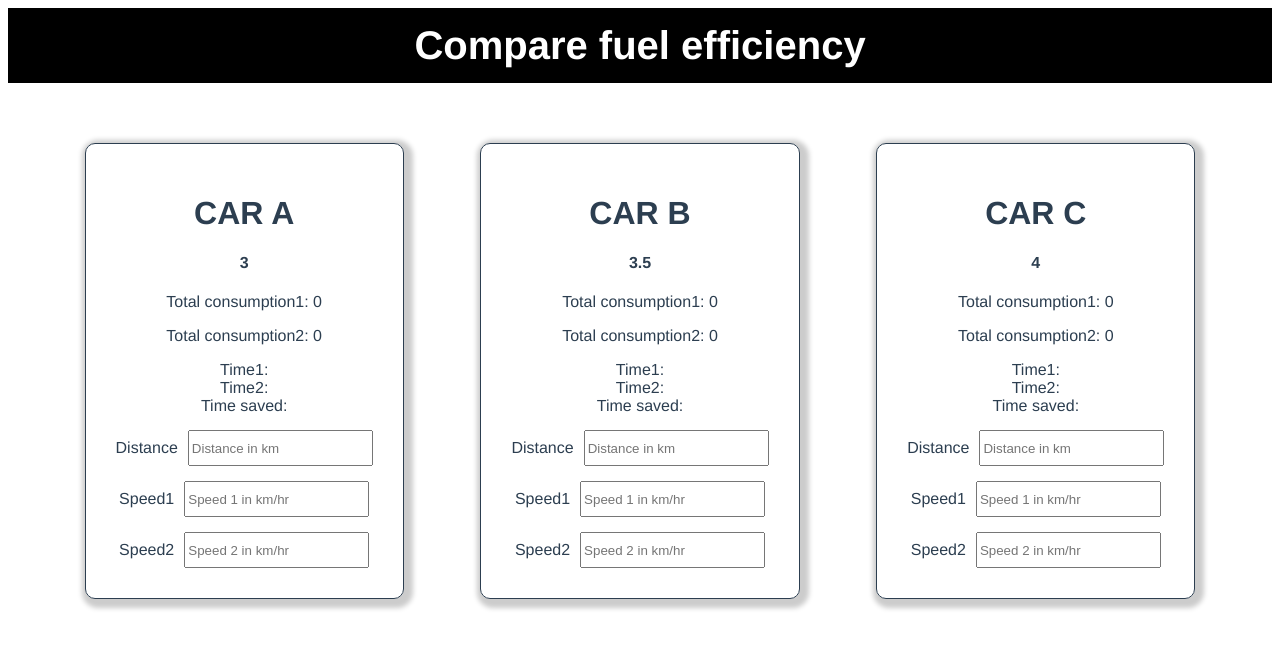
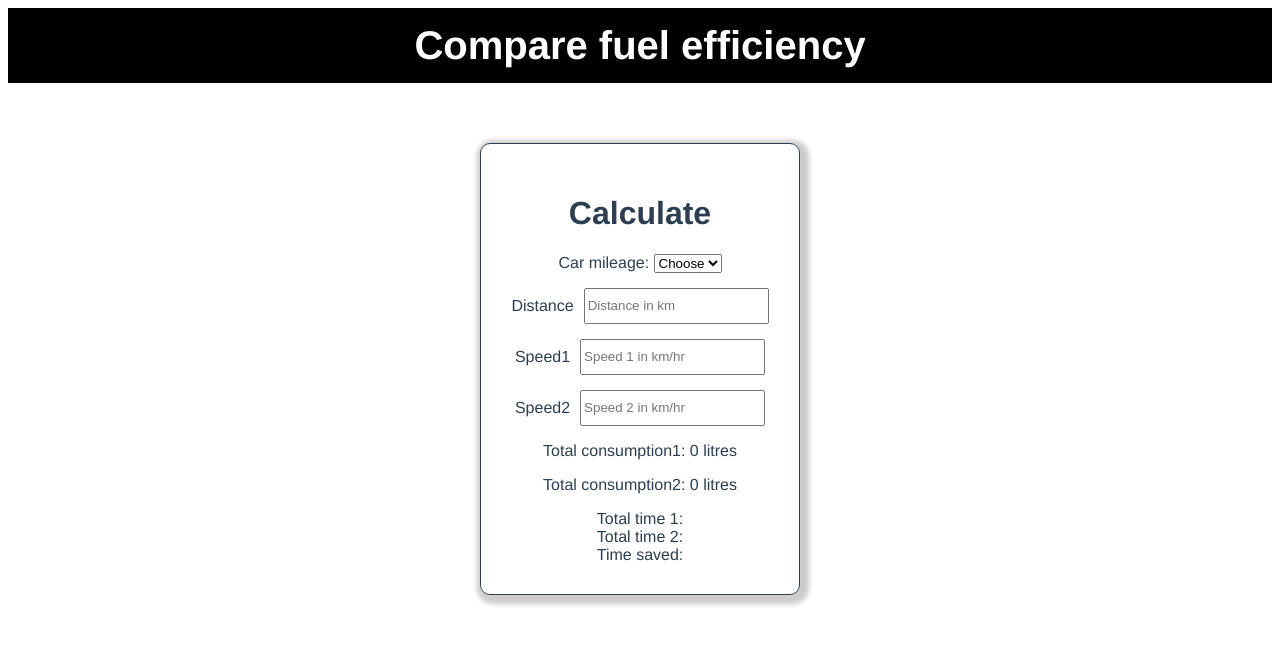
Before and after one commit to kecyGaurab/automotive-app, a Vue app: page / in a window 1280 px wide. Shown: the top 648 px of the page. Built offline with nearby package versions, Linux system fonts and the light colour scheme.

Commit message:
add simple number validation

```diff
--- a/src/App.vue
+++ b/src/App.vue
@@ -5,9 +5,7 @@
   </nav>
 </div>
 <div class="container">
-    <Car class="car" name="CAR A" mileage='3'/>
-    <Car class="car" name="CAR B" mileage='3.5'/>
-    <Car class="car" name="CAR C" mileage='4'/>
+    <Car class="car"/>
   </div>
 </template>
 
--- a/src/components/Car.vue
+++ b/src/components/Car.vue
@@ -1,48 +1,52 @@
 <template>
   <div class="card-container">
-    <h1>{{name}}</h1>
-    <h4>{{mileage}}</h4>
-    <p>Total consumption1: {{totalConsumption1}}</p>
-    <p>Total consumption2: {{totalConsumption2}}</p>
-    <div>Time1:
+    <h1>Calculate</h1>
+    <div class="input-group-container">
+      <label for="mileage">Car mileage: </label>
+       <select v-model="mileage" id="mileage" name="mileage">
+        <option value="" selected disabled hidden>Choose</option>
+        <option value=3>3</option>
+        <option value=3.5>3.5</option>
+        <option value=4>4</option>
+        <option value=5>5</option>
+     </select>
+      <div class="input-item">
+        <label for="distance">Distance</label>
+        <input type="number" min="0" class="input-item-field" id="distance" placeholder="Distance in km" v-model="distance" />
+      </div>
+      <div class="input-item">
+        <label for="speed1">Speed1</label>
+        <input type="number" min="0" class="input-item-field" placeholder="Speed 1 in km/hr" v-model="speed1" id="speed1" />
+      </div>
+      <div class="input-item">
+        <label for="speed2">Speed2</label>
+        <input type="number" min="0" class="input-item-field" id="speed2" placeholder="Speed 2 in km/hr" v-model="speed2" />
+      </div>
+    </div>
+    <p>Total consumption1: {{totalConsumption1}} litres</p>
+    <p>Total consumption2: {{totalConsumption2}} litres</p>
+    <div>Total time 1:
       <span v-if="time1 && speed1 && speed2">{{formatTime(time1)}}</span>
     </div>
-    <div>Time2:
+    <div>Total time 2:
       <span v-if="time1 && speed1 && speed2">{{formatTime(time2)}}</span>
        </div>
     <div>Time saved:
       <span v-if="speed1 && speed2">{{formatTime(time1-time2)}}</span>
       </div>
-    <div class="input-group-container">
-      <div class="input-item">
-        <label for="distance">Distance</label>
-        <input class="input-item-field" id="distance" placeholder="Distance in km" v-model="distance" />
-      </div>
-      <div class="input-item">
-        <label for="speed1">Speed1</label>
-        <input class="input-item-field" placeholder="Speed 1 in km/hr" v-model="speed1" id="speed1" />
-      </div>
-      <div class="input-item">
-        <label for="speed2">Speed2</label>
-        <input class="input-item-field" id="speed2" placeholder="Speed 2 in km/hr" v-model="speed2" />
-      </div>
-    </div>
   </div>
 </template>
 
 <script>
 export default {
   name: 'card-containerWorld',
-  props: {
-    mileage: Number,
-    name: String,
-  },
   data: () => {
     return {
       distance: null,
       speed1: null,
       speed2: null,
       slope: 1.009,
+      mileage: "",
     }
   },
   computed: {
@@ -67,7 +71,8 @@ export default {
 },
 methods: {
   totalConsumption: function (speed){
-    return Math.round((this.fuelperKm*this.distance*Math.pow(this.slope, speed)*100/100))
+    const fuelconsumed = this.fuelperKm*this.distance*Math.pow(this.slope, speed)
+    return Math.round((fuelconsumed + Number.EPSILON) * 100) / 1000;
   },
   time: function (speed){
     return this.distance/speed;
```
